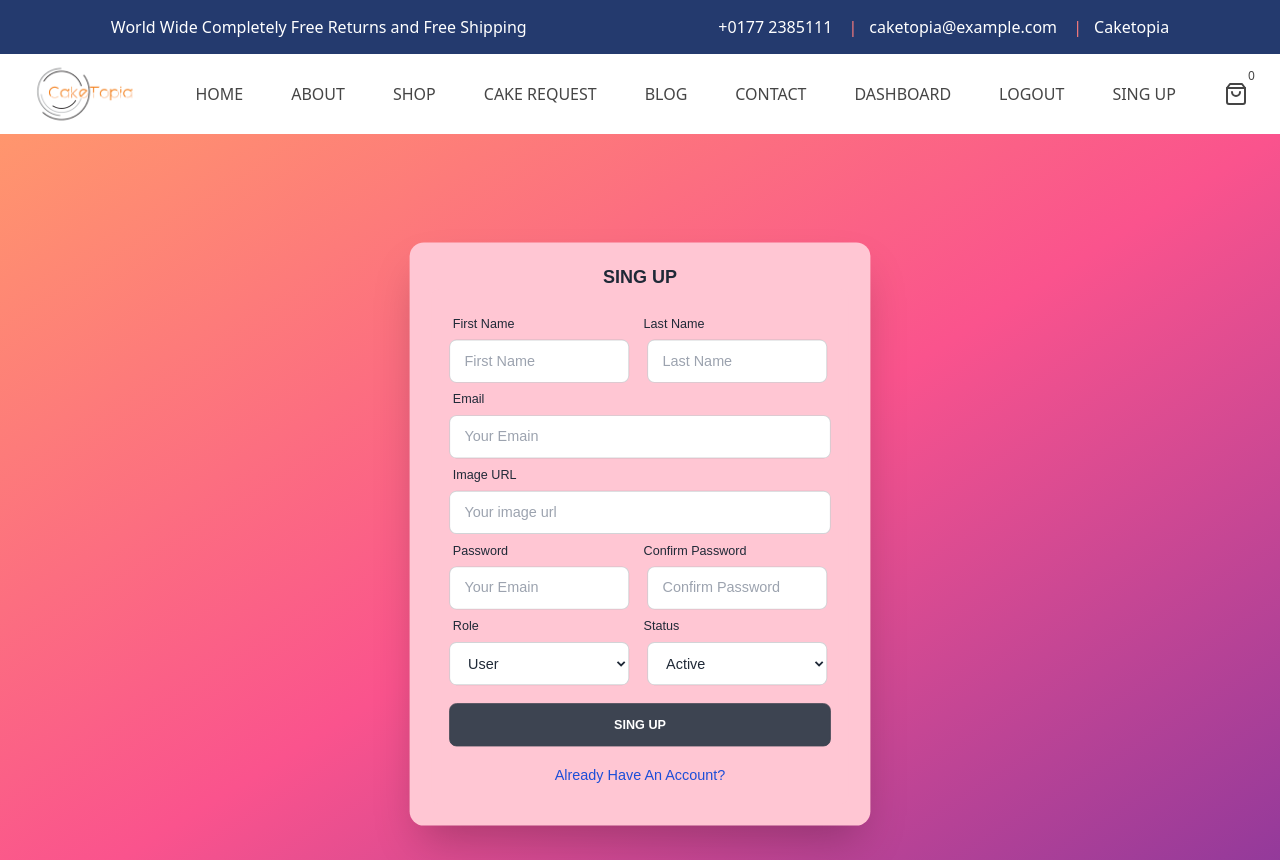
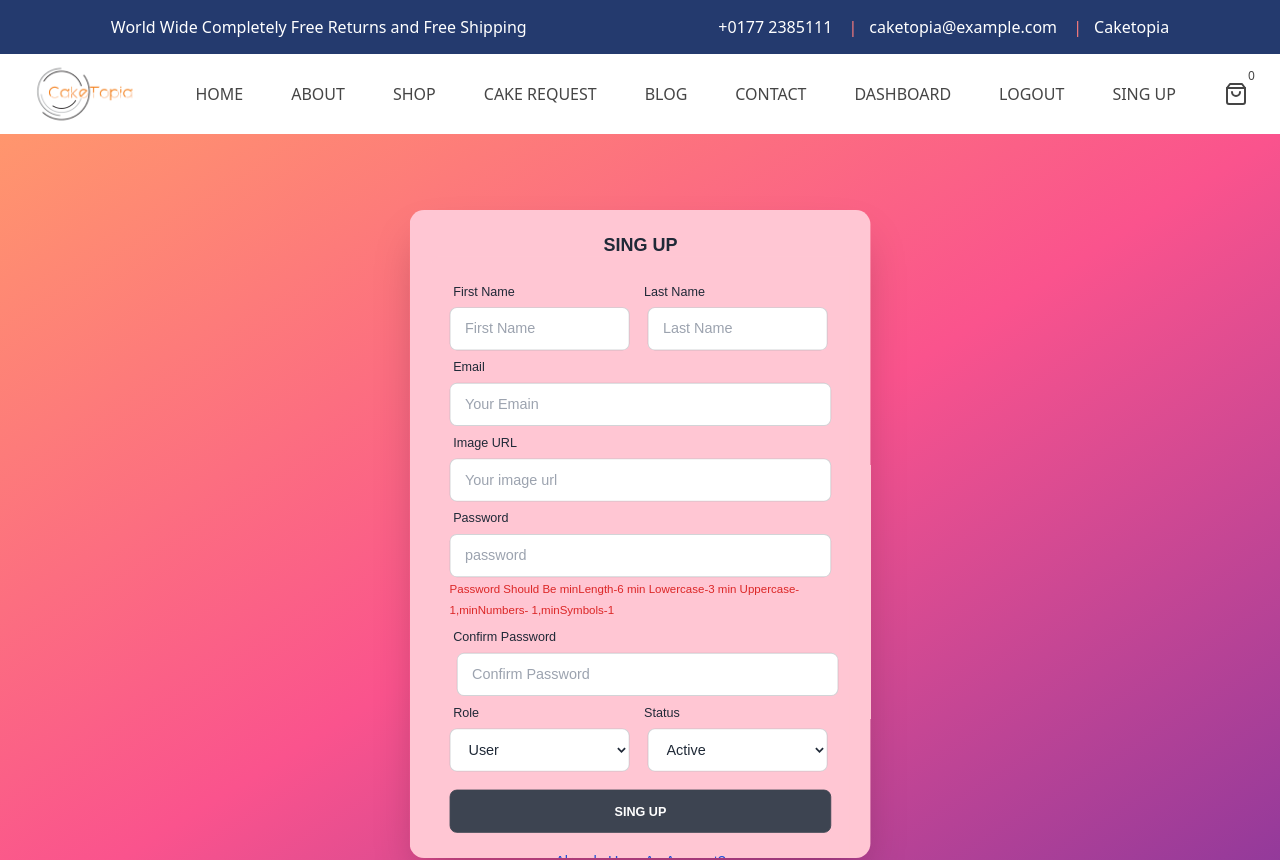
Before and after one commit to Shuvoghosh7/Caketopia, a React (Create React App) app: page /singup in a window 1280 px wide. Shown: the top 860 px of the page. Built offline with nearby package versions, Linux system fonts and the light colour scheme; no server answers.

Commit message:
add singup password pattan in ui

```diff
--- a/src/Component/SingUp/SingUp.js
+++ b/src/Component/SingUp/SingUp.js
@@ -100,15 +100,15 @@ const SingUp = () => {
                     </div>
 
 
-                    <div className='flex'>
+
                     <div className="form-control w-full mx-auto">
                         <label className="label">
                             <span className="label-text">Password</span>
                         </label>
                         <input
                             type="password"
-                                placeholder="Your Emain"
-                                className="input input-bordered bg-white  w-full lg:w-[200px]"
+                            placeholder="password"
+                            className="input input-bordered bg-white  w-full "
                             {...register("password", {
                                 required: {
                                     value: true,
@@ -117,6 +117,7 @@ const SingUp = () => {
                             })}
                         />
                     </div>
+                    <small className='font-medium text-center text-red-600'>Password Should Be minLength-6 min Lowercase-3 min Uppercase-1,minNumbers- 1,minSymbols-1</small>
 
                     <div className="form-control w-full mx-auto">
                         <label className="label">
@@ -125,7 +126,7 @@ const SingUp = () => {
                         <input
                             type="password"
                             placeholder="Confirm Password"
-                                className="input input-bordered bg-white  w-full lg:w-[200px] ml-2"
+                            className="input input-bordered bg-white  w-full ml-2"
                             {...register("confirmPassword", {
                                 required: {
                                     value: true,
@@ -135,7 +136,7 @@ const SingUp = () => {
                         />
                     </div>
 
-                    </div>
+
 
                     <div className='flex'>
                         <div className="form-control w-full mx-auto">
```
Lines whose indentation alone changed are shown as unchanged.
